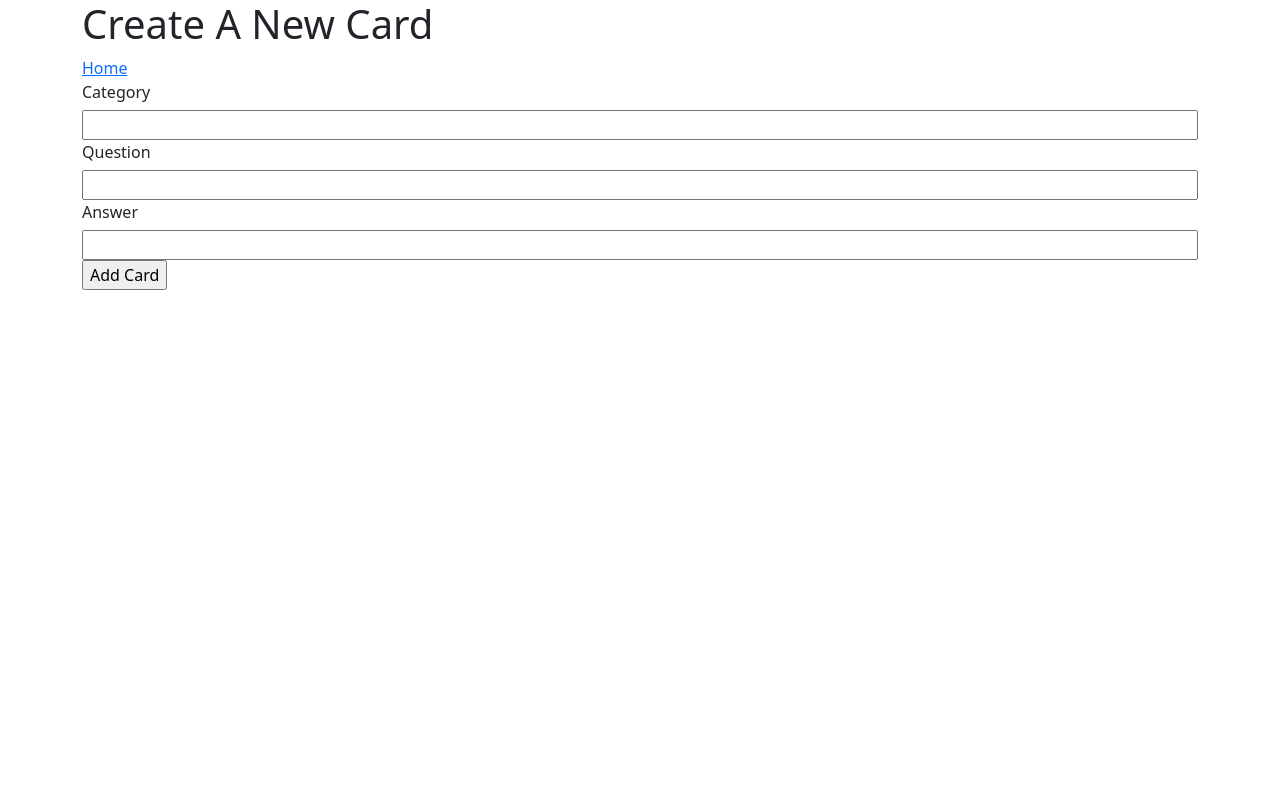
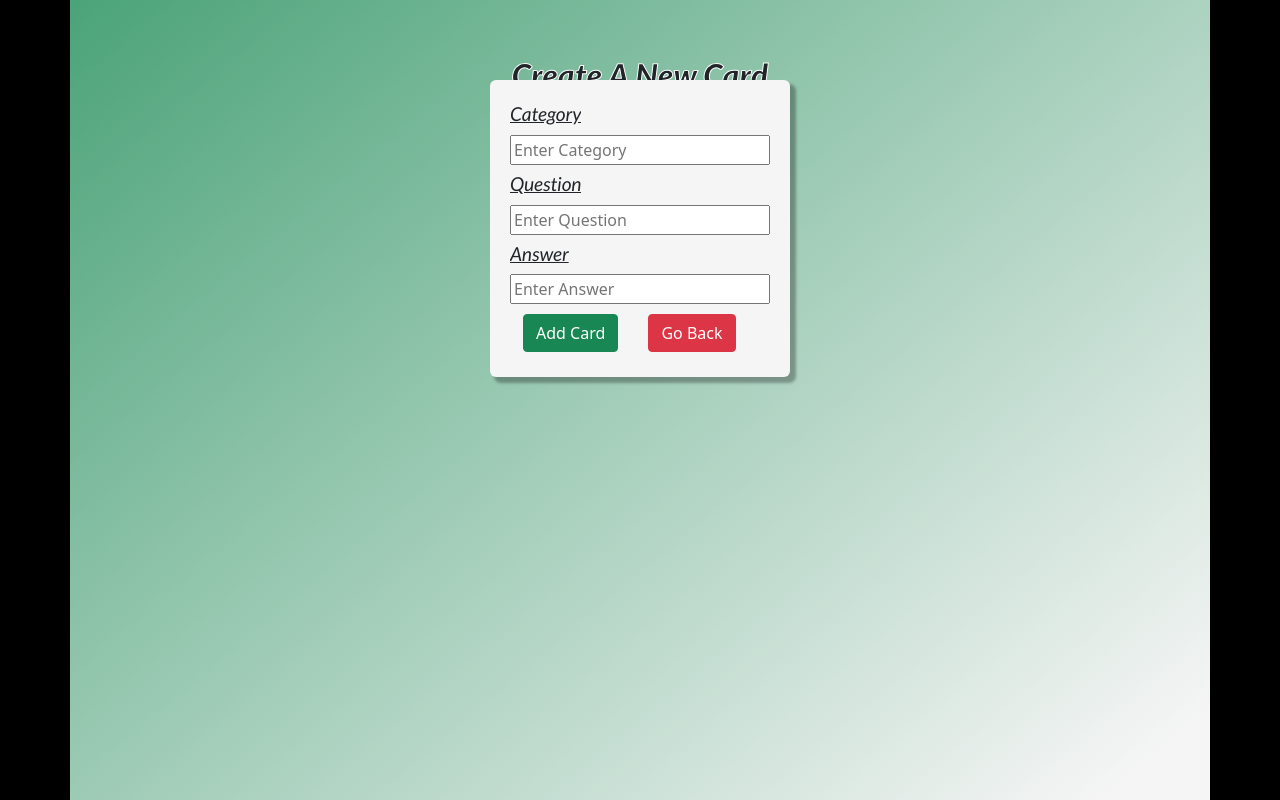
Before and after one commit to cybergoose13/flashcards, a Django app: page /new in a window 1280 px wide. Run offline with Django 3.2, Linux system fonts and the light colour scheme.

Commit message:
commit ui update

```diff
--- a/flashcard_app/static/css/newCard.css
+++ b/flashcard_app/static/css/newCard.css
@@ -4,18 +4,59 @@
 }
 
 html body {
+  background: black;
   margin: 0 auto;
   padding: 0;
   height: 100vh;
   width: 100vw;
 }
 
+form {
+  margin: 0 auto;
+  width: 300px;
+  background: whitesmoke;
+  border-radius: 2%;
+  padding: 20px;
+  box-shadow: 5px 5px 3px 1px rgba(0, 0, 0, 0.3);
+}
+
+label {
+  font-family: Lato, sans-serif;
+  text-decoration: underline;
+  font-size: 1.2em;
+}
+
 input[type=text] {
   width: 100%;
+  margin-bottom: 5px;
+}
+
+.container {
+  display: grid;
+  grid-auto-rows: 10% 90%;
+  height: 100vh;
+  width: 100vw;
+  background: #ffffff;
+  background: linear-gradient(320deg, whitesmoke 5%, #4ba379 100%);
 }
 
 .header {
-  width: 100vw;
+  margin: 5% 0 auto;
+  width: 100%;
+  height: 100%;
+  text-align: center;
+}
+
+.header > h1 {
+  font-family: Lato, sans-serif;
+  font-weight: 900;
+  font-size: 2em;
+  -webkit-text-stroke-color: white;
+  -webkit-text-stroke-width: 1px;
+}
+
+.btn {
+  margin: 5px 5%;
 }
 
 /*# sourceMappingURL=newCard.css.map */
--- a/flashcard_app/static/css/newCard.sass
+++ b/flashcard_app/static/css/newCard.sass
@@ -3,15 +3,61 @@
 *
     overflow: hidden
 
+
 html body
+    background: black
     margin: 0 auto
     padding: 0
     height: 100vh
     width: 100vw
 
 
+form
+    margin: 0 auto
+    width: 300px
+    // background: rgba(163, 244, 163, .8)
+    background: whitesmoke
+    // border: black solid 1px
+    border-radius: 2%
+    padding: 20px
+    box-shadow: 5px 5px 3px 1px rgba(0, 0, 0, .3)
+
+
+label
+    font-family: Lato, sans-serif
+    text-decoration: underline
+    font-size: 1.2em
+
+
 input[type="text"]
     width: 100%
+    margin-bottom: 5px
+
+
+.container
+    display: grid
+    grid-auto-rows: 10% 90%
+    height: 100vh
+    width: 100vw
+    background: #ffffff
+    background: linear-gradient(320deg, rgba(whitesmoke, 1) 5%, rgba(75,163,121,1) 100%)
+
 
 .header
-    width: 100vw
+    margin: 5% 0 auto
+    width: 100%
+    height: 100%
+    text-align: center
+
+
+.header > h1
+    font-family: Lato, sans-serif
+    font-weight: 900
+    font-size: 2em
+    -webkit-text-stroke-color: white
+    -webkit-text-stroke-width: 1px
+
+
+.btn
+    margin: 5px 5%
+    // box-shadow: 5px 5px 3px 1px rgba(0, 0, 0, .3)
--- a/flashcard_app/templates/newCard.html
+++ b/flashcard_app/templates/newCard.html
@@ -12,26 +12,31 @@
     <div class="container">
         <div class="header">
             <h1>Create A New Card</h1>
-            <a href="/">Home</a>
         </div>
         <div>
             <form action="addcard" method="post">
+                {% csrf_token %}
                 <div class="form-group">
-                    {% csrf_token %}
-                    <label for="category">Category</label>
-                    <input type="text" name="category" id="category-input">
-                    <br>
+                    <label class="" for="category">Category</label>
+                    <input type="text" name="category" placeholder="Enter Category"
+                        id="category-input">
+                </div>
 
-                    <label for="question">Question</label>
-                    <input type="text" name="question" id="question-input">
-                    <br>
+                <div class="form-group">
+                    <label class="" for="question">Question</label>
+                    <input type="text" name="question" placeholder="Enter Question"
+                        id="question-input">
+                </div>
 
-                    <label for="answer">Answer</label>
-                    <input type="text" name="answer" id="answer-input">
-                    <br>
-
-                    <input type="submit" value="Add Card">
+                <div class="form-group">
+                    <label class="" for="answer">Answer</label>
+                    <input type="text" name="answer" placeholder="Enter Answer"
+                        id="answer-input">
                 </div>
+                    <input class="btn btn-success" type="submit" value="Add Card">
+                    <a href="/">
+                        <button class="btn btn-danger" type="button">Go Back</button>
+                    </a>
             </form>
         </div>
     </div>
```
Also changed, not shown: db.sqlite3, 1 other file.
